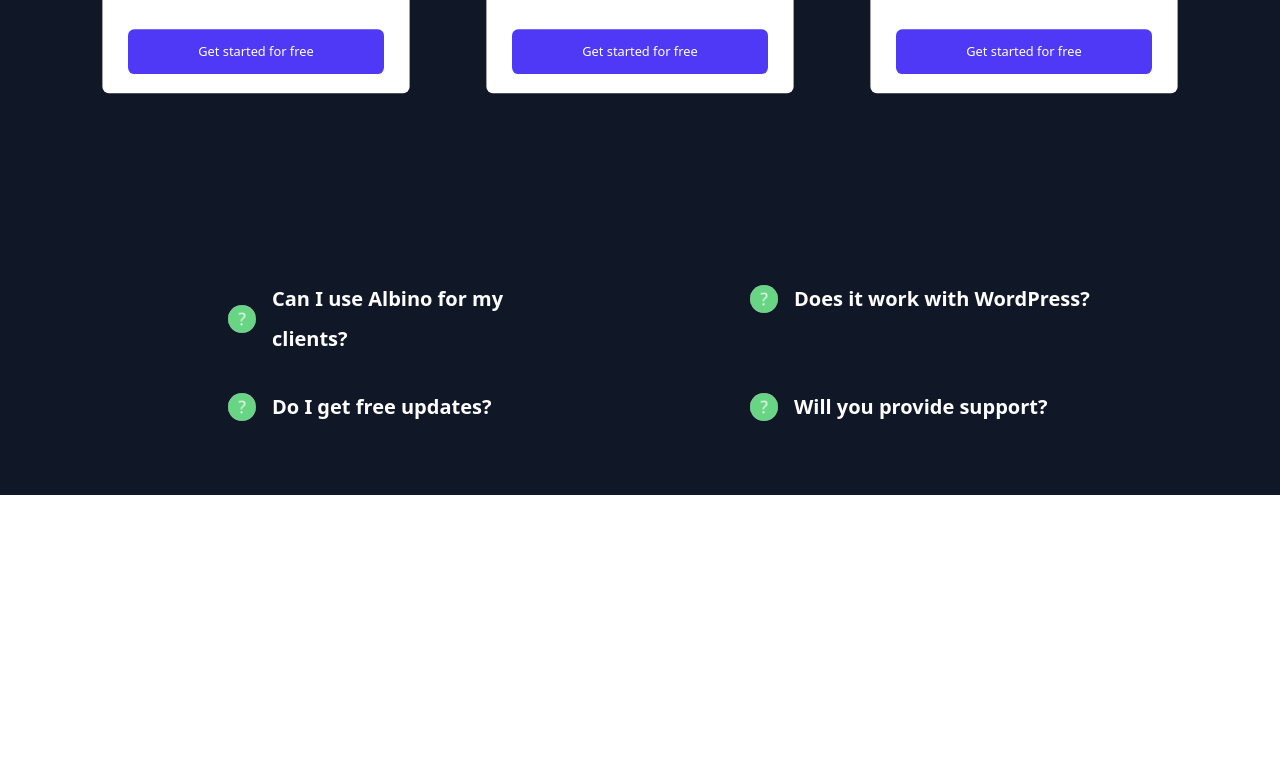
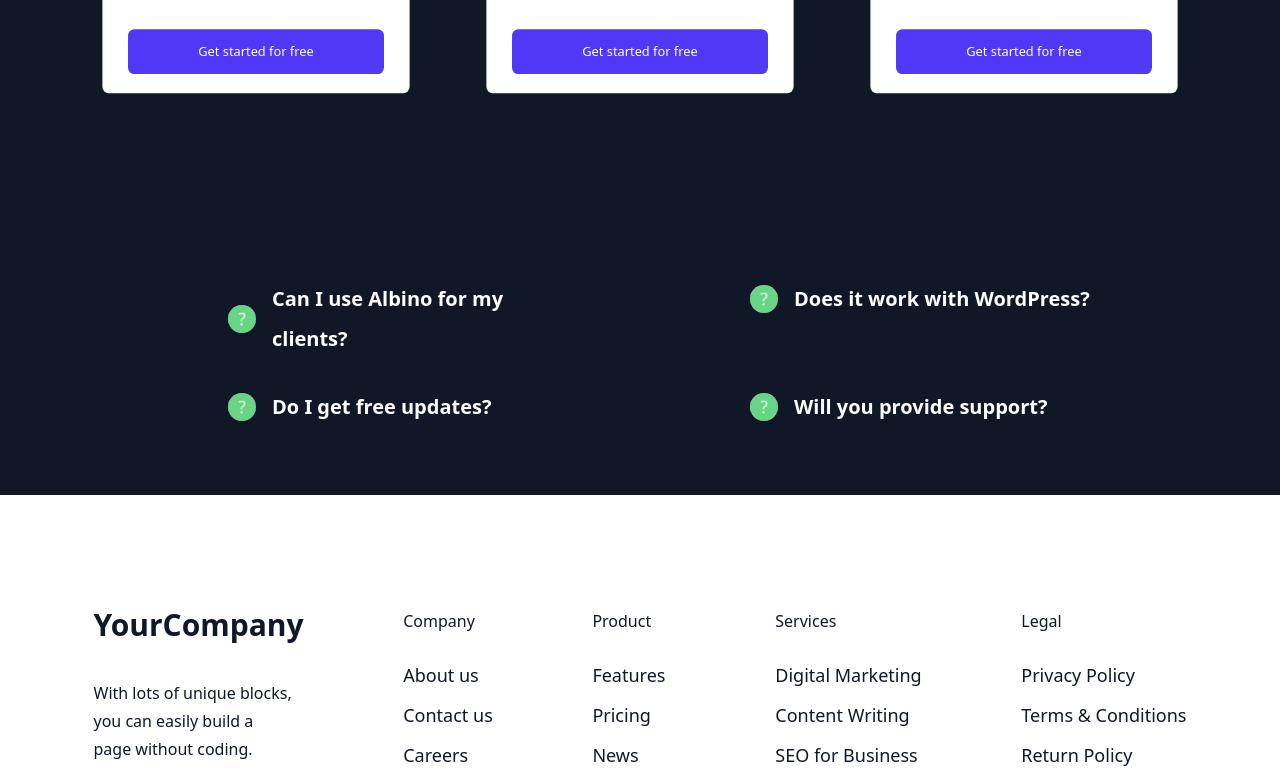
Before and after one commit to Shinjon101/figmaToTailwind, a React (Vite) app: page / in a window 1280 px wide. Shown: the part 3449-4218 px from the top of the page. Before the commit the page ends 3944 px from the top, so only its background shows below. Built offline with nearby package versions, Linux system fonts and the light colour scheme.

Commit message:
Implement Footer section

```diff
--- /dev/null
+++ b/Components/Footer.tsx
@@ -0,0 +1,38 @@
+import FooterBrand from "./FooterBrand";
+import FooterSection from "./FooterSection";
+
+const Footer = () => {
+  const companyLinks = ["About us", "Contact us", "Careers", "Press"];
+
+  const productLinks = ["Features", "Pricing", "News", "Help desk", "Support"];
+
+  const servicesLinks = [
+    "Digital Marketing",
+    "Content Writing",
+    "SEO for Business",
+    "UI Design",
+  ];
+
+  const legalLinks = ["Privacy Policy", "Terms & Conditions", "Return Policy"];
+  return (
+    <footer className="flex flex-col text-gray-900">
+      <div className=" flex flex-col  items-center md:flex-row md:flex-wrap gap-5 justify-between md:items-start self-center mt-28 w-full  mb-10 max-w-[1093px] max-md:mt-10 max-md:max-w-full">
+        <FooterBrand
+          title="YourCompany"
+          description="With lots of unique blocks, you can easily build a page without coding. Build your next landing page."
+        />
+        <div className="grid grid-cols-2 gap-5 mt-2 md:contents">
+          <FooterSection title="Company" links={companyLinks} />
+
+          <FooterSection title="Product" links={productLinks} />
+
+          <FooterSection title="Services" links={servicesLinks} />
+
+          <FooterSection title="Legal" links={legalLinks} />
+        </div>
+      </div>
+    </footer>
+  );
+};
+
+export default Footer;
--- /dev/null
+++ b/Components/FooterBrand.tsx
@@ -0,0 +1,25 @@
+import { FaFacebook, FaInstagram, FaLinkedin, FaTwitter } from "react-icons/fa";
+
+interface FooterBrandProps {
+  title: string;
+  description: string;
+}
+
+const FooterBrand = ({ title, description }: FooterBrandProps) => {
+  return (
+    <div className="flex flex-col">
+      <h2 className="self-start text-3xl font-bold tracking-normal">{title}</h2>
+      <p className="mt-9 max-w-[200px] text-base tracking-normal leading-7 bg-blend-normal">
+        {description}
+      </p>
+      <div className="flex flex-row gap-3 mt-5">
+        <FaTwitter size={20} />
+        <FaFacebook size={20} className="text-indigo-800" />
+        <FaInstagram size={20} />
+        <FaLinkedin size={20} />
+      </div>
+    </div>
+  );
+};
+
+export default FooterBrand;
--- /dev/null
+++ b/Components/FooterSection.tsx
@@ -0,0 +1,26 @@
+import React from "react";
+
+interface FooterSectionProps {
+  title: string;
+  links: string[];
+  className?: string;
+}
+const FooterSection = ({ title, links, className }: FooterSectionProps) => {
+  return (
+    <div className={`flex flex-col ${className}`}>
+      <h3 className="self-start text-base tracking-normal leading-7 bg-blend-normal">
+        {title}
+      </h3>
+      <nav className="mt-5 text-lg tracking-normal leading-10 cursor-pointer">
+        {links.map((link, index) => (
+          <React.Fragment key={index}>
+            {link}
+            {index < links.length - 1 && <br />}
+          </React.Fragment>
+        ))}
+      </nav>
+    </div>
+  );
+};
+
+export default FooterSection;
--- a/Components/LandingPageComponents/FAQ.tsx
+++ b/Components/LandingPageComponents/FAQ.tsx
@@ -30,12 +30,8 @@ const FAQ = () => {
       className="min-w-full bg-gray-900 flex justify-center py-10 md:py-15"
     >
       <div className="max-w-5xl grid-cols-1 grid md:grid-cols-2 gap-5 cursor-pointer mt-20 ml-10">
-        {faqData.map((faq) => (
-          <FAQitem
-            key={faq.question}
-            question={faq.question}
-            answer={faq.answer}
-          />
+        {faqData.map((faq, index) => (
+          <FAQitem key={index} question={faq.question} answer={faq.answer} />
         ))}
       </div>
     </section>
--- a/Components/LandingPageComponents/Features.tsx
+++ b/Components/LandingPageComponents/Features.tsx
@@ -44,9 +44,9 @@ const Features = () => {
       className="bg-white w-full flex justify-center md:pt-30 pt-10 mt-2 pl-4"
     >
       <div className="lg:max-w-[1024px] lg:min-h-[210px] md:flex md:flex-row flex-col">
-        {features.map((feature) => (
+        {features.map((feature, index) => (
           <Feature
-            key={feature.iconPath + feature.title}
+            key={index}
             iconPath={feature.iconPath}
             title={feature.title}
             description={feature.description}
--- a/Components/LandingPageComponents/GetStarted.tsx
+++ b/Components/LandingPageComponents/GetStarted.tsx
@@ -22,7 +22,7 @@ const GetStarted = () => {
         </div>
         <div className="mt-4 pr-5 pb-5 md:pr-0 md:pb-0">
           <img
-            src="../../src/assets/GettingStartedImage.jpg"
+            src="../../assets/GettingStartedImage.jpg"
             className="rounded-lg"
           />
         </div>
--- a/Components/LandingPageComponents/Hero.tsx
+++ b/Components/LandingPageComponents/Hero.tsx
@@ -13,7 +13,7 @@ const Hero = () => {
               income and making sure you stay in high demand.
             </h2>
             <Button
-              onClick={() => console.log("meow")}
+              to="/signup"
               className="px-5 py-3.5 mt-14 text-lg w-[229px] max-md:px-5 max-md:mt-10"
               arrow={true}
             >
--- a/Components/LandingPageComponents/Pricing.tsx
+++ b/Components/LandingPageComponents/Pricing.tsx
@@ -38,9 +38,9 @@ const Pricing = () => {
         </p>
       </div>
       <div className="flex flex-col md:flex-row justify-center">
-        {plans.map((plan) => (
+        {plans.map((plan, index) => (
           <PricingCard
-            key={plan.name}
+            key={index}
             name={plan.name}
             description={plan.description}
             price={plan.price}
--- a/Components/LandingPageComponents/Testimonials.tsx
+++ b/Components/LandingPageComponents/Testimonials.tsx
@@ -55,9 +55,9 @@ const Testimonials = () => {
   return (
     <section id="testimonials" className="bg-white mt-30 scroll-mt-40">
       <div className="flex md:flex-row flex-col justify-center gap-40">
-        {testimonies.map((testimony) => (
+        {testimonies.map((testimony, index) => (
           <TestimonyCard
-            key={testimony.ppPath + testimony.quote}
+            key={index}
             ppPath={testimony.ppPath}
             quote={testimony.quote}
             description={testimony.description}
--- a/Pages/LandingPage.tsx
+++ b/Pages/LandingPage.tsx
@@ -5,6 +5,7 @@ import Pricing from "../Components/LandingPageComponents/Pricing";
 import Testimonials from "../Components/LandingPageComponents/Testimonials";
 import FAQ from "../Components/LandingPageComponents/FAQ";
 import NavBar from "../Components/NavBar";
+import Footer from "../Components/Footer";
 
 const LandingPage = () => {
   return (
@@ -16,6 +17,7 @@ const LandingPage = () => {
       <Testimonials />
       <Pricing />
       <FAQ />
+      <Footer />
     </>
   );
 };
```
